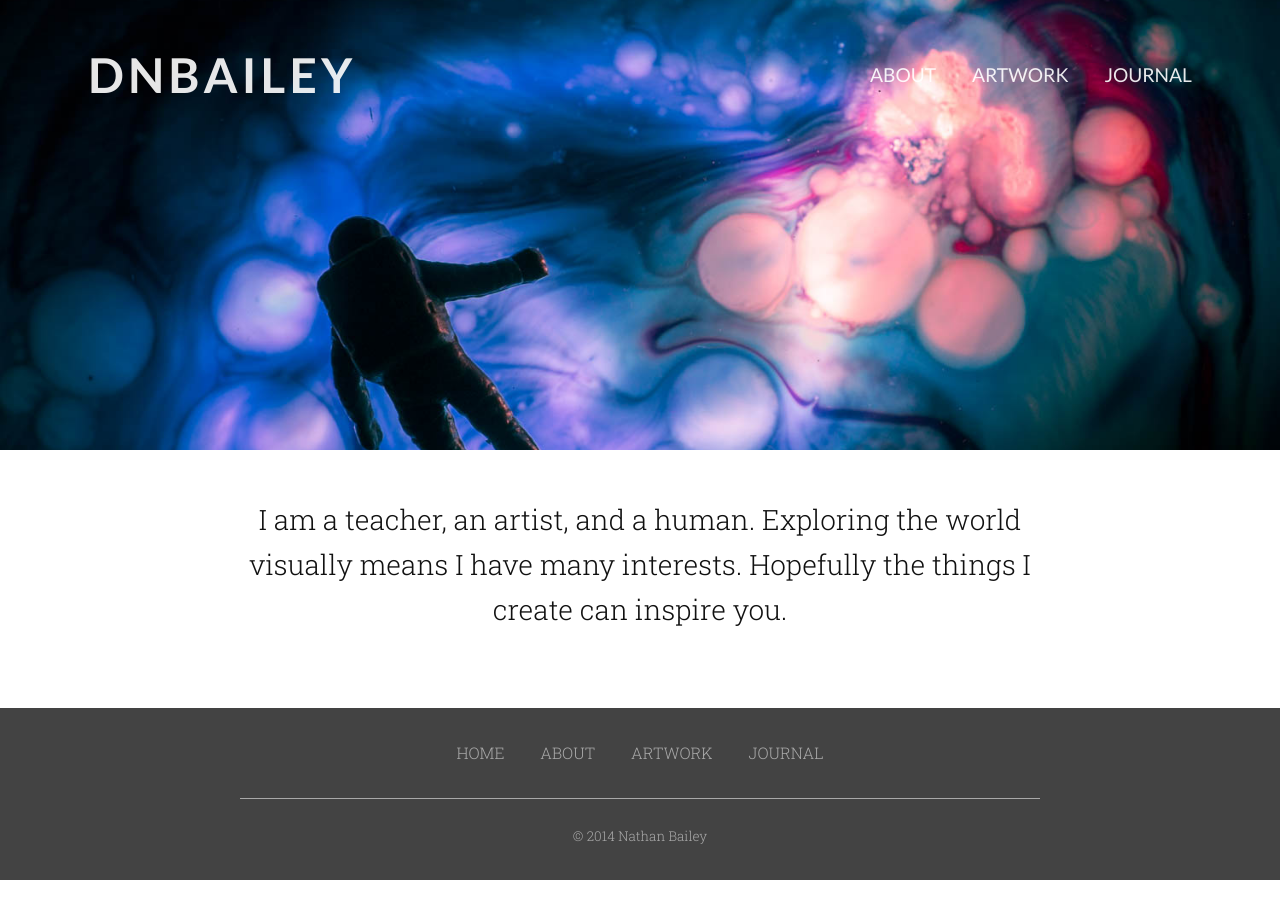
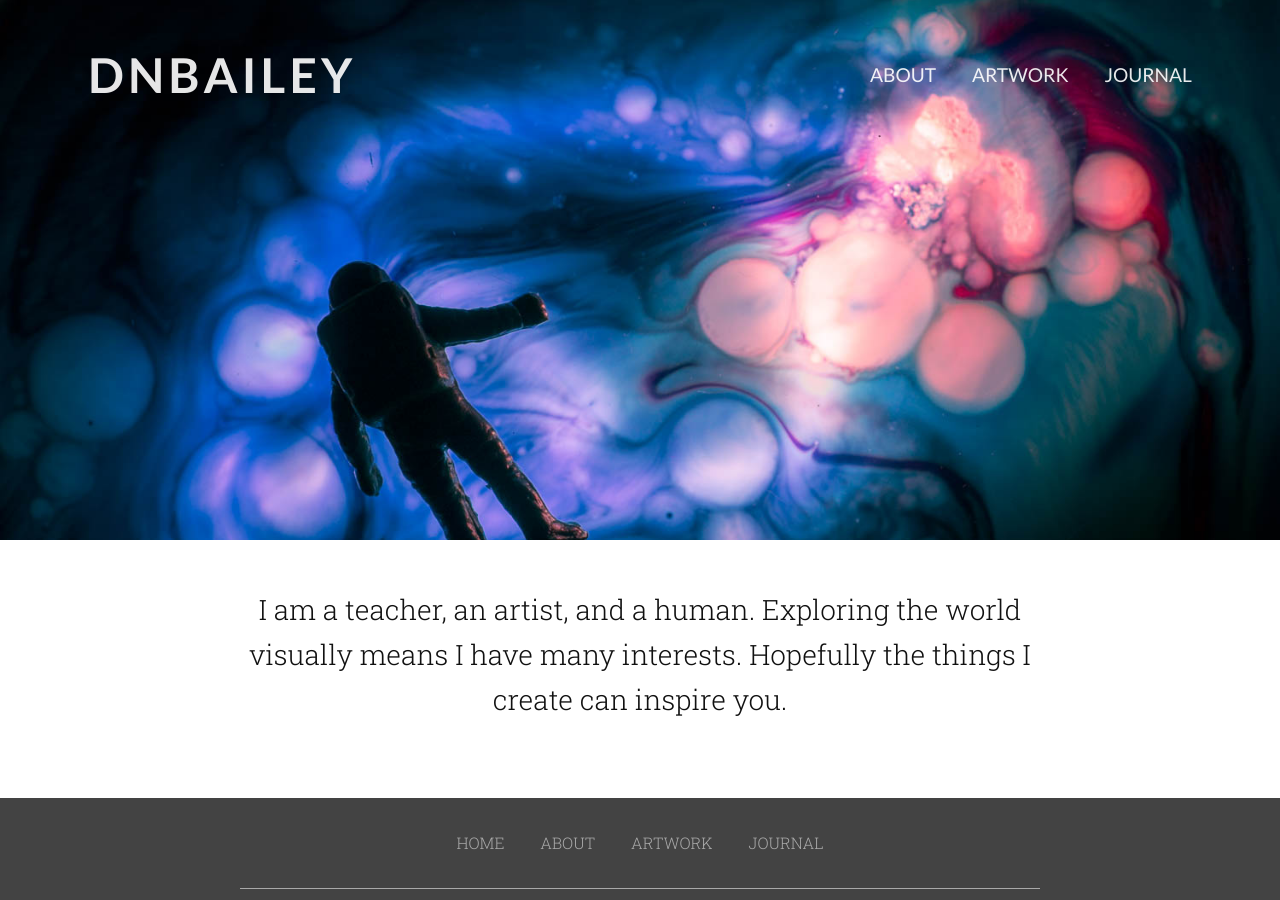
Before and after one commit to dnbailey/dnbailey.github.io.bak, a Jekyll site: the page built from index.html, in a window 1280 px wide and 900 px high. Built offline with Jekyll 4.4.1, drawn with Linux system fonts in a browser that asks for light colours; nearby versions of some CDN libraries.

Commit message:
Increase banner size

```diff
--- a/_sass/_layout.scss
+++ b/_sass/_layout.scss
@@ -44,7 +44,7 @@ body, h1, h2, h3, h4, h5, h6, p, blockquote, pre, hr, dl, dd, ol, ul, figure { m
 }
 
 // Banner
-.banner { width: 100%; height: 50vh; overflow: hidden; background: url('/images/banner.jpg'); background-size: cover !important; background-position: center center !important; }
+.banner { width: 100%; height: 60vh; overflow: hidden; background: url('/images/banner.jpg'); background-size: cover !important; background-position: center center !important; }
 
 // Home
 .intro { padding-top: 3em; padding-bottom: 3em;
```
